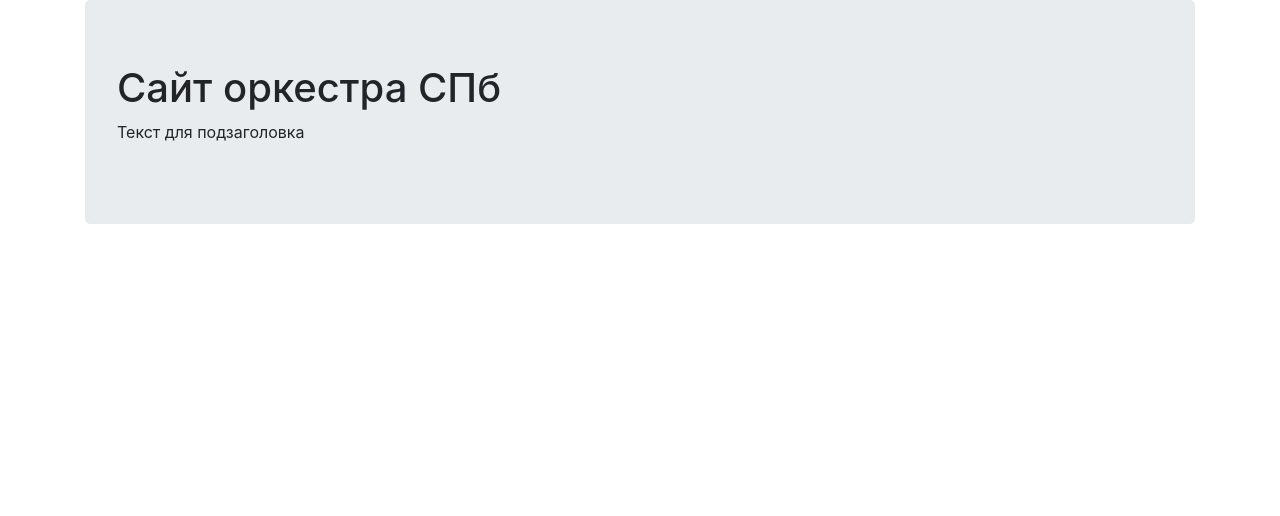
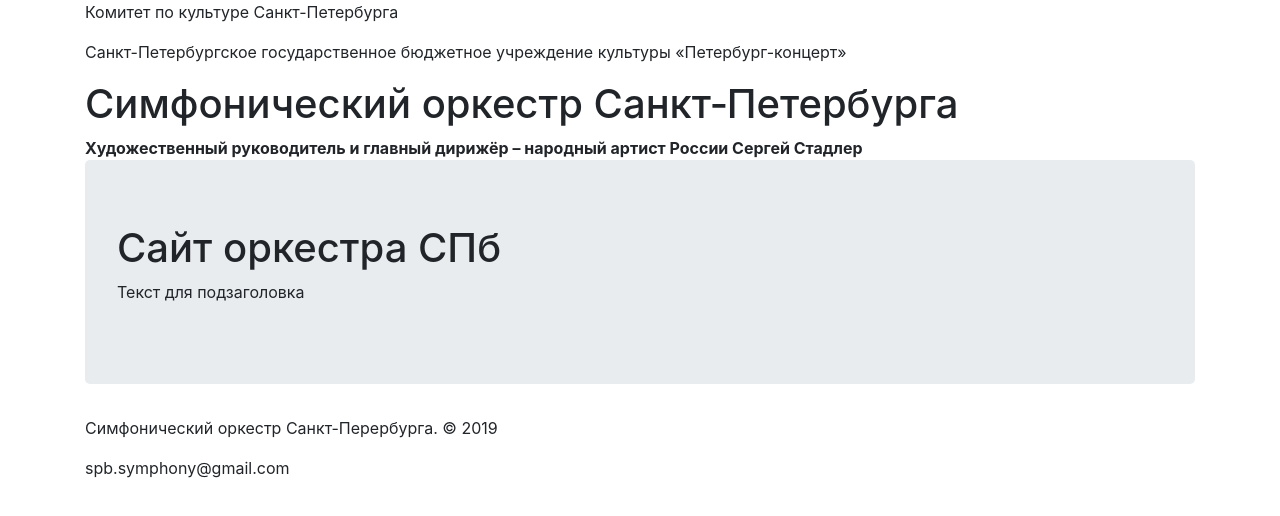
Before and after one commit to vireulgr/OrchestraSite, a React (Create React App) app: page / in a window 1280 px wide. Shown: the top 516 px of the page. Built offline with nearby package versions, Linux system fonts and the light colour scheme.

Commit message:
Replaced default react stub page with our own stubs

```diff
--- a/src/App.js
+++ b/src/App.js
@@ -1,12 +1,16 @@
 import React from 'react';
+import Header from './components/Header'
+import Footer from './components/Footer'
 
 function App() {
   return (
     <div className='container'>
+      <Header />
       <div className='jumbotron'>
-      <h1>Сайт оркестра СПб</h1>
-      <p>Текст для подзаголовка</p>
+        <h1>Сайт оркестра СПб</h1>
+        <p>Текст для подзаголовка</p>
       </div>
+      <Footer />
     </div>
   );
 }
--- /dev/null
+++ b/src/components/Footer.js
@@ -0,0 +1,19 @@
+import React, {Component} from 'react';
+
+class Footer extends Component {
+  constructor(props) {
+    super(props);
+    this.state = {copyYear: new Date().getFullYear()};
+  }
+
+  render() {
+    return (
+      <footer className='page-footer'>
+        <p>Симфонический оркестр Санкт-Перербурга. &copy; {this.state.copyYear}</p>
+        <p>spb.symphony@gmail.com</p>
+      </footer>
+    );
+  }
+}
+
+export default Footer;
--- /dev/null
+++ b/src/components/Header.js
@@ -0,0 +1,16 @@
+import React, {Component} from 'react';
+
+class Header extends Component {
+  render() {
+    return (
+      <header className='page-header'>
+        <p>Комитет по культуре Санкт-Петербурга</p>
+        <p>Санкт-Петербургское государственное бюджетное учреждение культуры «Петербург-концерт»</p>
+        <h1>Симфонический оркестр Санкт&#8209;Петербурга</h1>
+        <b>Художественный руководитель и главный дирижёр &ndash; народный артист России Сергей Стадлер</b>
+      </header>
+    );
+  }
+}
+
+export default Header;
```
